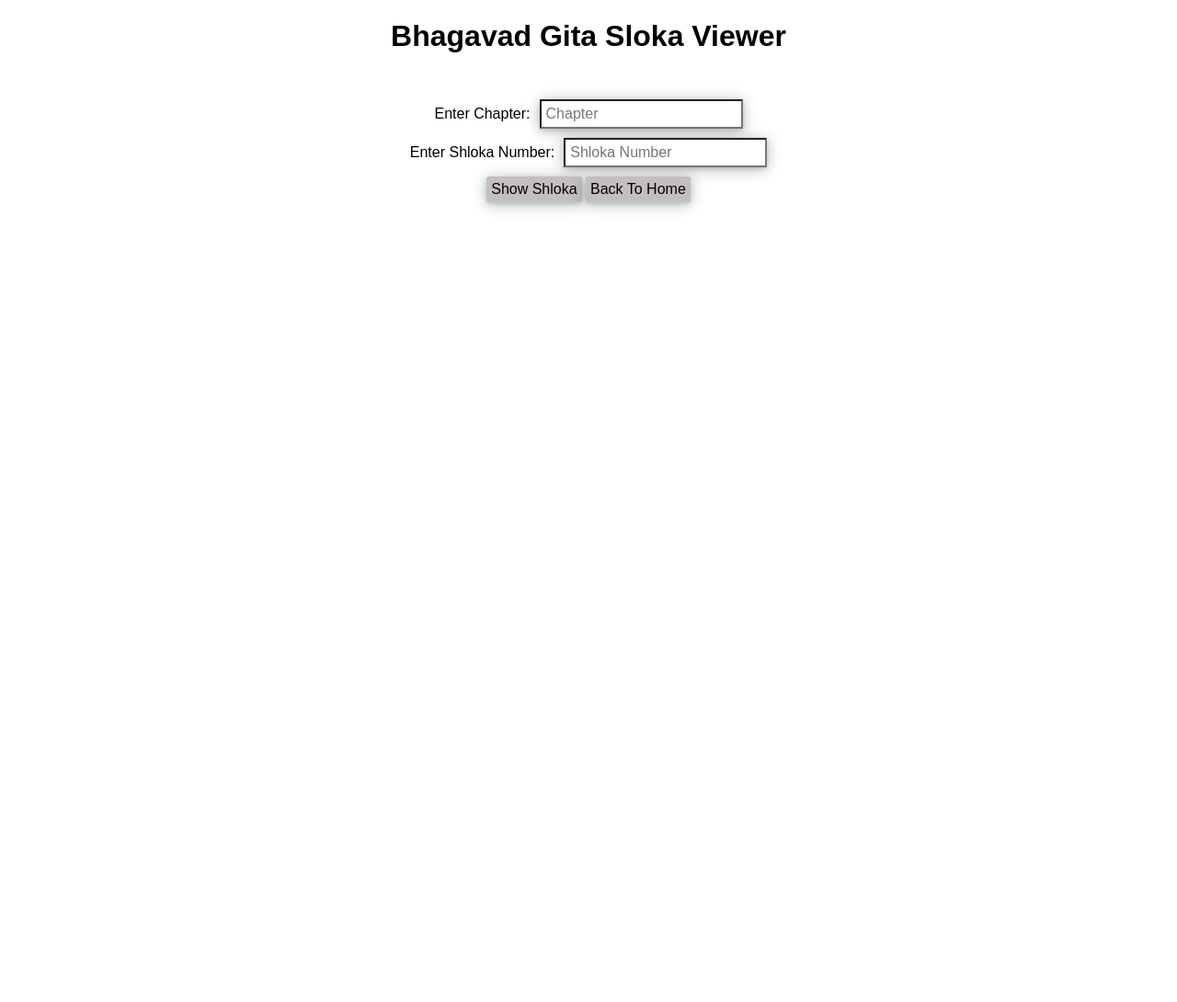
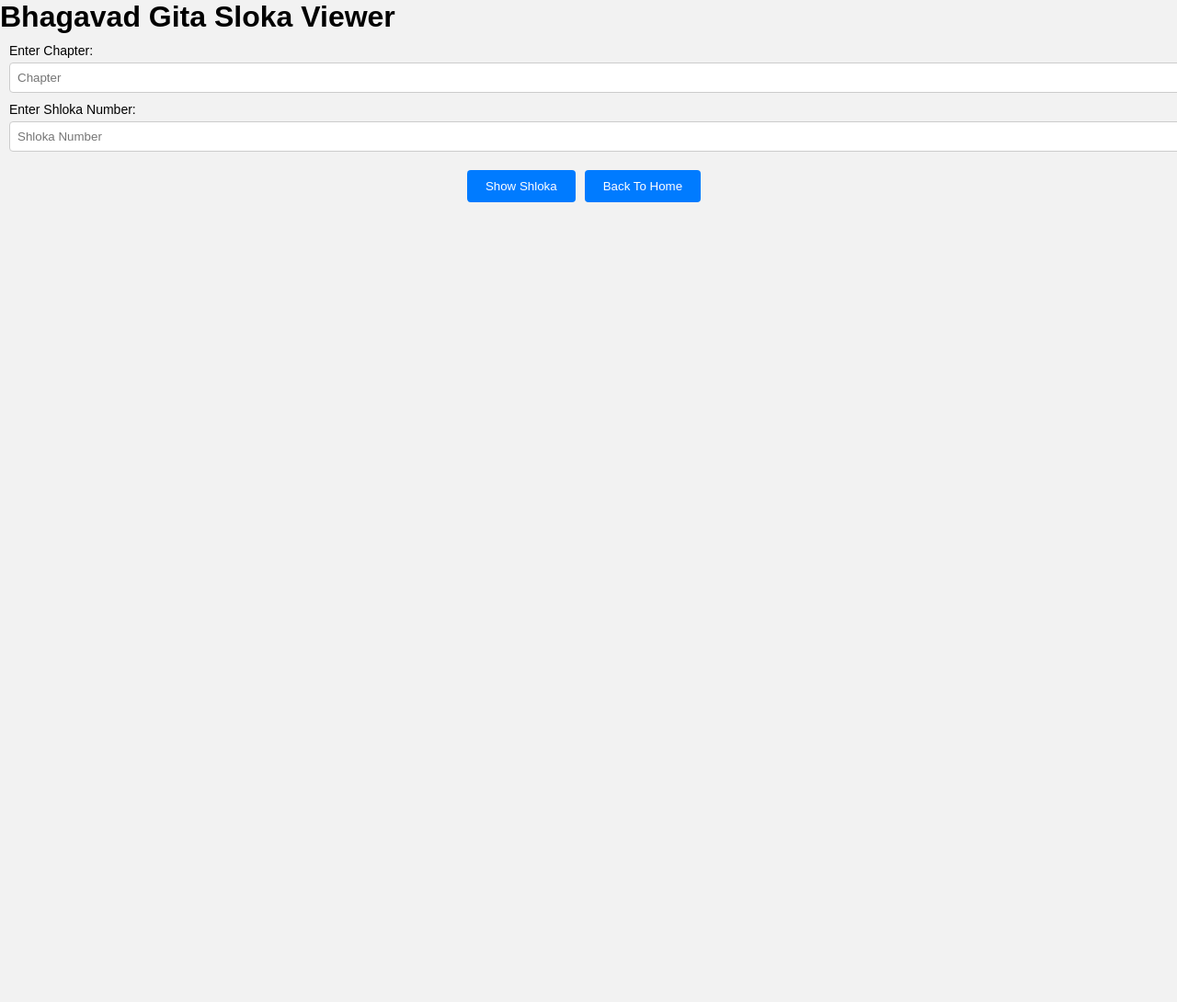
Before and after one commit to x0tic0p/x0tic0p.github.io, a PHP site: page /shloka/ in a window 1280 px wide. Shown: the whole page at 92% size. Before the commit the page ends 230 px from the top, so only its background shows below. Run offline with PHP 8.4, Linux system fonts and the light colour scheme.

Commit message:
major CSS changes

```diff
--- a/gita/css/sl-css.css
+++ b/gita/css/sl-css.css
@@ -1,52 +1,100 @@
-body {
-    font-family: Arial, sans-serif;
-    text-align: center;
+/* Reset some default browser styles */
+body, h1, h2, h3, p, ul, li, button {
+    margin: 0;
+    padding: 0;
 }
 
-#inputContainer {
-    margin-top: 50px;
+/* Set a background color for the body */
+body {
+    background-color: #f2f2f2;
+    font-family: Arial, sans-serif;
 }
 
-.input-group {
-    margin: 10px;
-    display: flex;
-    align-items: center;
-    justify-content: center;
+/* Style the header */
+header {
+    background-color: #007bff; /* Header background color */
+    color: #fff; /* Header text color */
+    padding: 20px; /* Add some padding to the header */
+    text-align: center; /* Center-align header content */
 }
 
-.input-group label {
-    margin-right: 10px;
+/* Style the h1 element inside the header */
+header h1 {
+    font-size: 24px; /* Adjust the font size */
+    margin-bottom: 10px; /* Add some space below the heading */
 }
 
-#chapterInput, #shlokaInput{
-    padding: 5px;
-    font-size: 16px;
-    box-shadow: rgba(14, 30, 37, 0.12) 0px 2px 4px 0px, rgba(14, 30, 37, 0.32) 0px 2px 16px 0px;
+/* Style the input container */
+.input-container {
+    display: flex; /* Display inputs in a row */
+    flex-wrap: wrap; /* Allow inputs to wrap to the next line on smaller screens */
+    justify-content: center; /* Center-align input elements */
 }
 
-#submitButton{
-    padding: 5px;
-    font-size: 16px;
-    box-shadow: rgba(14, 30, 37, 0.12) 0px 2px 4px 0px, rgba(14, 30, 37, 0.32) 0px 2px 16px 0px;
-    border: none;
-    background-color: rgb(196, 190, 190);
-    border-radius: 3px;
-}
-#submitButton:hover{
-    box-shadow: rgba(0, 0, 0, 0.56) 0px 22px 70px 4px;
+/* Style input groups */
+.input-group {
+    margin: 10px; /* Add some spacing around input groups */
 }
 
-#slokaFrame {
-    margin-top: 20px;
-    width: 100%;
-    height: 600px; /* Increase the height as needed */
-    border: none;
+/* Style input labels */
+.input-group label {
+    display: block; /* Display labels as blocks */
+    font-size: 14px; /* Adjust label font size */
+    margin-bottom: 5px; /* Add some space below labels */
 }
 
-@media screen and (max-width: 768px) {
-    /* Restyle the iframe for smaller screens */
-    #slokaFrame {
-        width: 100%;
-        height: 400px; /* Adjust the height for mobile screens */
-    }
+/* Style input elements */
+.input-group input {
+    width: 100%; /* Make inputs take full width of their container */
+    padding: 8px; /* Add some padding to inputs */
+    border: 1px solid #ccc; /* Add a border to inputs */
+    border-radius: 4px; /* Round the corners of inputs */
 }
+
+/* Style buttons */
+.btns {
+    display: flex; /* Display buttons in a row */
+    justify-content: center; /* Center-align buttons */
+    margin-top: 20px; /* Add some spacing above buttons */
+}
+
+/* Style the "Show Shloka" button */
+#submitButton {
+    background-color: #007bff; /* Button background color */
+    color: #fff; /* Button text color */
+    padding: 10px 20px; /* Add padding to the button */
+    border: none; /* Remove button border */
+    border-radius: 4px; /* Round the corners of the button */
+    cursor: pointer; /* Add a pointer cursor to the button */
+    margin-right: 10px; /* Add spacing to the right of the button */
+}
+
+/* Style the "Back To Home" button */
+#backButton {
+    background-color: #333; /* Button background color */
+    color: #fff; /* Button text color */
+    padding: 10px 20px; /* Add padding to the button */
+    border: none; /* Remove button border */
+    border-radius: 4px; /* Round the corners of the button */
+    cursor: pointer; /* Add a pointer cursor to the button */
+}
+
+/* Style the iframe container */
+#iframeContainer {
+    margin-top: 50px;
+    position: relative;
+    padding-bottom: 56.25%; /* 16:9 aspect ratio for responsive iframe */
+    overflow: hidden;
+    max-width: 100%; /* Ensure the iframe doesn't exceed its container */
+    height: 100px;
+}
+
+/* Style the iframe itself */
+#iframeContainer iframe {
+    position: absolute;
+    top: 0;
+    left: 0;
+    width: 100%;
+    height: 100%;
+    border: none; /* Remove iframe border */
+}
--- a/gita/shloka/index.html
+++ b/gita/shloka/index.html
@@ -1,5 +1,6 @@
 <!DOCTYPE html>
 <html lang="en">
+
 <head>
     <meta charset="UTF-8">
     <meta name="viewport" content="width=device-width, initial-scale=1.0">
@@ -7,10 +8,13 @@
     <link rel="stylesheet" href="../css/sl-css.css">
     <link rel="icon" type="image/x-icon" href="../favicon.png">
 </head>
+
 <body>
+    <div class="header">
         <h1>Bhagavad Gita Sloka Viewer</h1>
         <div id="inputContainer">
             <div class="input-group">
+
                 <label for="chapterInput">Enter Chapter:</label>
                 <input type="number" id="chapterInput" placeholder="Chapter">
             </div>
@@ -18,10 +22,19 @@
                 <label for="shlokaInput">Enter Shloka Number:</label>
                 <input type="number" id="shlokaInput" placeholder="Shloka Number">
             </div>
+
+        </div>
+        <div class="btns">
             <button id="submitButton">Show Shloka</button>
             <a href="../"><button id="submitButton">Back To Home</button></a>
         </div>
+
+    </div>
+    <div id="iframeContainer">
         <iframe id="slokaFrame"></iframe>
+    </div>
+
     <script src="../js/sl-script.js"></script>
 </body>
+
 </html>
```
Lines whose indentation alone changed are shown as unchanged.
